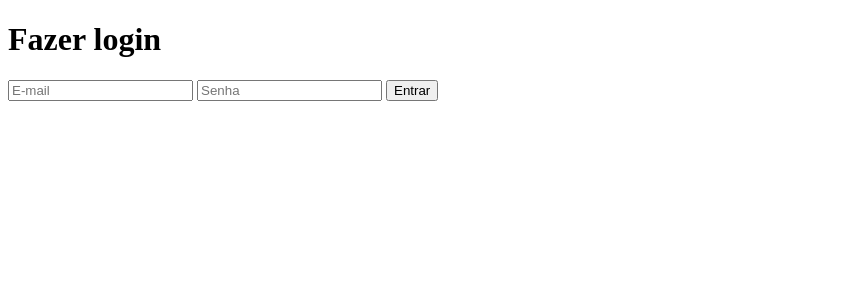
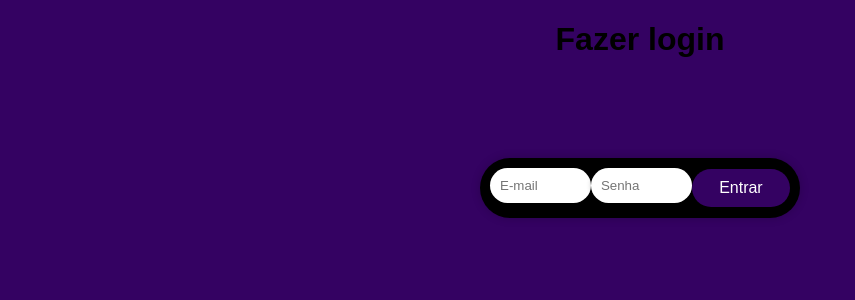
Before and after one commit to Cidyclay/projetoepratica, a PHP site: page /login.php in a window 1280 px wide. Shown: the top 300 px of the page, without its empty margins (0-855 px from the left). Run offline with PHP 8.4, Linux system fonts and the light colour scheme.

Commit message:
Atualização CSS

```diff
--- a/index.php
+++ b/index.php
@@ -6,6 +6,12 @@
     <meta http-equiv="X-UA-Compatible" content="IE=edge">
     <meta name="viewport" content="width=device-width, initial-scale=1.0">
     <title>Index</title>
+    <style>
+        body {
+            background-color: rgb(52, 2, 98);
+
+        }
+    </style>
 </head>
 
 <body>
--- a/login.php
+++ b/login.php
@@ -6,10 +6,70 @@
     <meta http-equiv="X-UA-Compatible" content="IE=edge">
     <meta name="viewport" content="width=device-width, initial-scale=1.0">
     <title>Login</title>
+    <style>
+        body {
+            background-color: rgb(52, 2, 98);
+            font-family: Arial, sans-serif;
+
+        }
+
+        form {
+            background-color: black;
+            border-radius: 50px;
+            box-shadow: 0px 0px 10px rgba(0, 0, 0, 0.2);
+            margin: 100px auto;
+            padding: 10px;
+            text-align: center;
+            width: 300px;
+            display: flex;
+            justify-content: center;
+            align-items: center;
+
+
+        }
+
+        input[type=email],
+        input[type=password] {
+            border-radius: 50px;
+            border: none;
+            box-shadow: 0px 0px 5px rgba(0, 0, 0, 0.2);
+            margin-bottom: 5px;
+            padding: 10px;
+            width: 200%;
+
+
+        }
+
+        button {
+            background-color: rgb(52, 2, 98);
+            border: none;
+            border-radius: 50px;
+            color: #fff;
+            cursor: pointer;
+            font-size: 16px;
+            padding: 10px;
+            width: 200%;
+            height: 50%;
+
+        }
+
+        button:hover {
+            background-color: purple;
+        }
+
+        h1 {
+            text-align: center;
+        }
+
+        .error {
+            color: red;
+            font-weight: bold;
+            margin-top: 10px;
+        }
+    </style>
 </head>
 
 <body>
-
     <h1>Fazer login</h1>
 
     <form action="" method="POST">
@@ -17,6 +77,7 @@
         <input type="password" name="senha" placeholder="Senha" required>
         <button>Entrar</button>
     </form>
+
 
     <?php
     if (!empty($_POST)) {
```
Also changed, not shown: cadastro.php (+9 -2 lines), contaSocial.php (+1 -2 lines).
